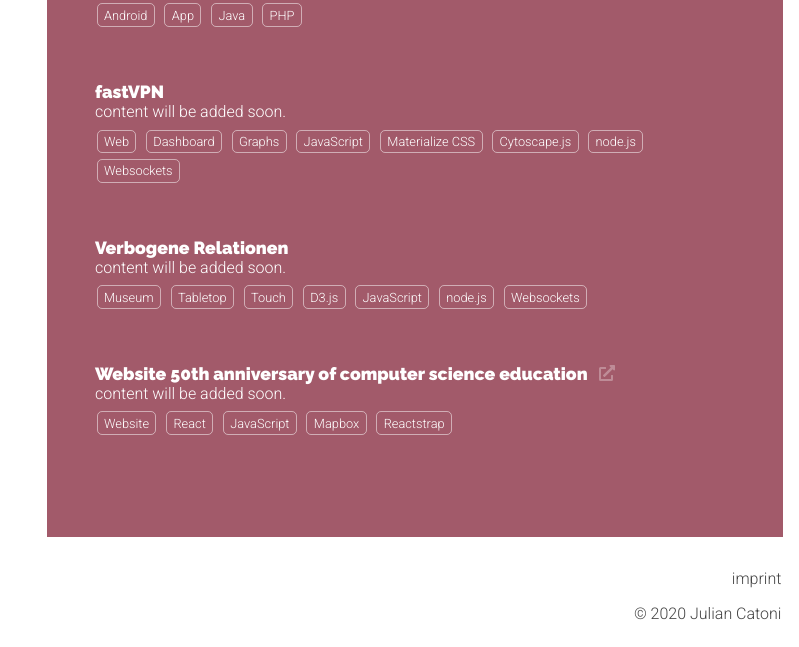
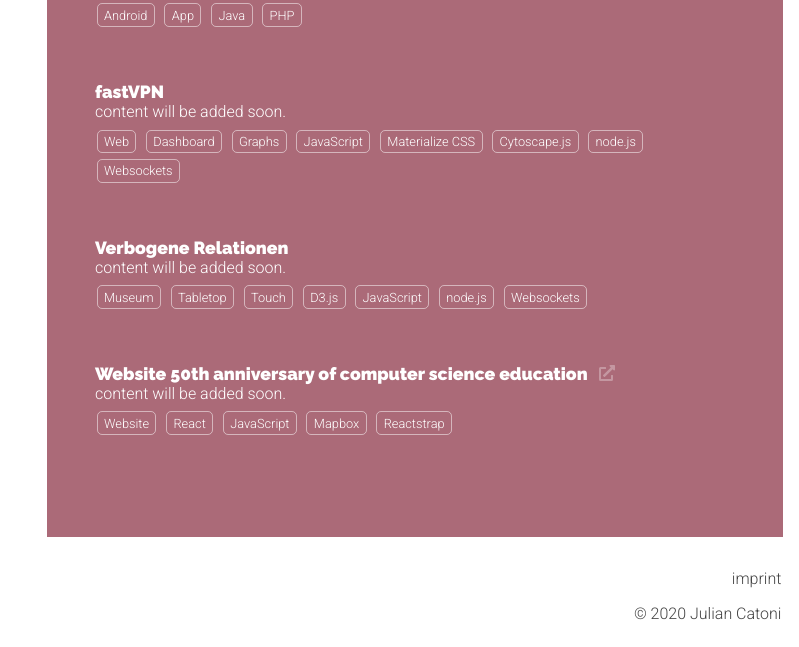
Before and after one commit to julianctni/homepage, a Vue app: page / in a window 1280 px wide. Shown: the part 1675-2322 px from the top of the page, without its empty margins (481-1280 px from the left). Built offline with nearby package versions, Linux system fonts and the light colour scheme.

Commit message:
And again a bit lighter

```diff
--- a/css/style.css
+++ b/css/style.css
@@ -95,7 +95,7 @@ main > section:nth-of-type(3n + 2) {
 }
 
 main > section:nth-of-type(3n + 3) {
-  background-color:  #A25A6A;
+  background-color:  #ab6a78;
 }
 
 main > section > h2 {
```
